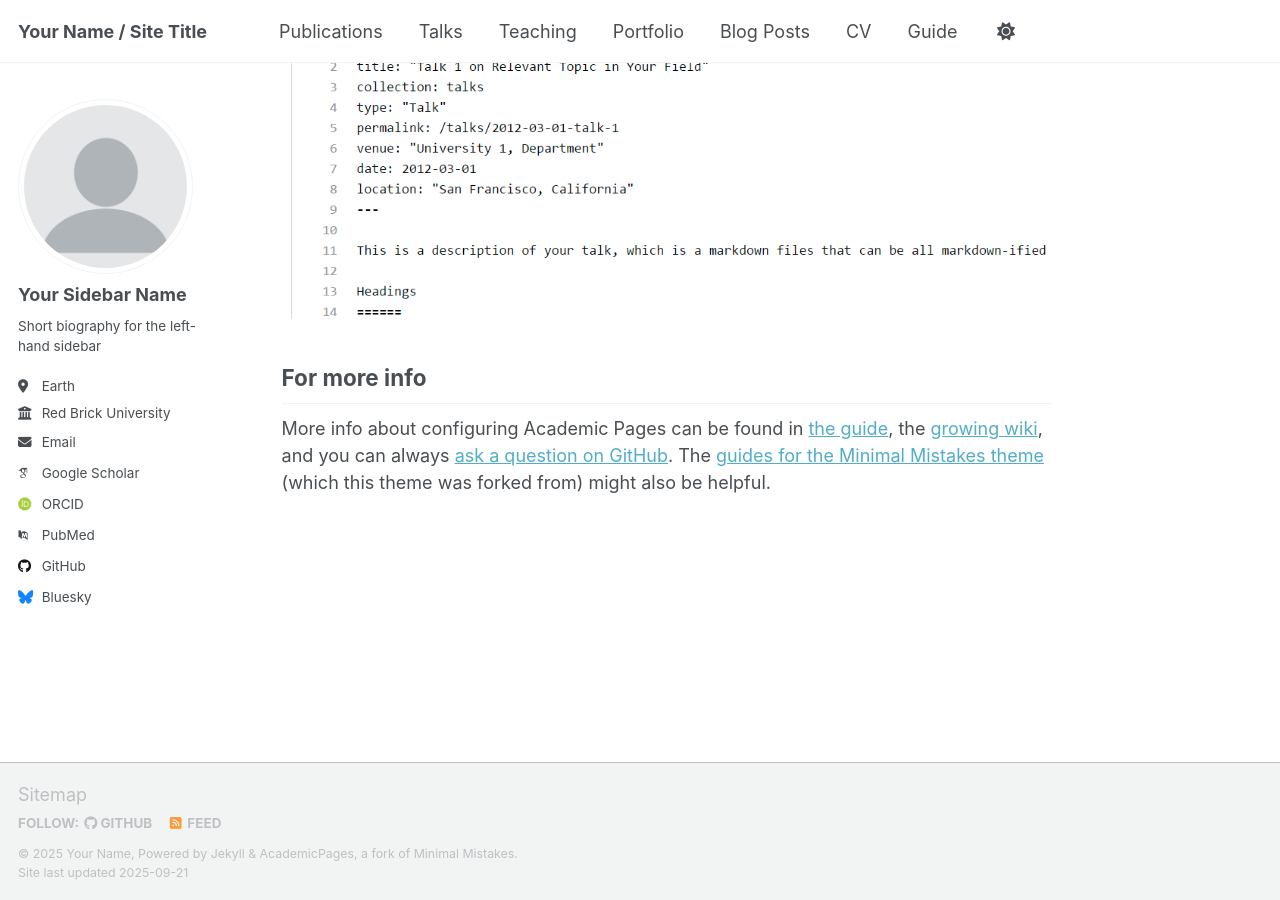
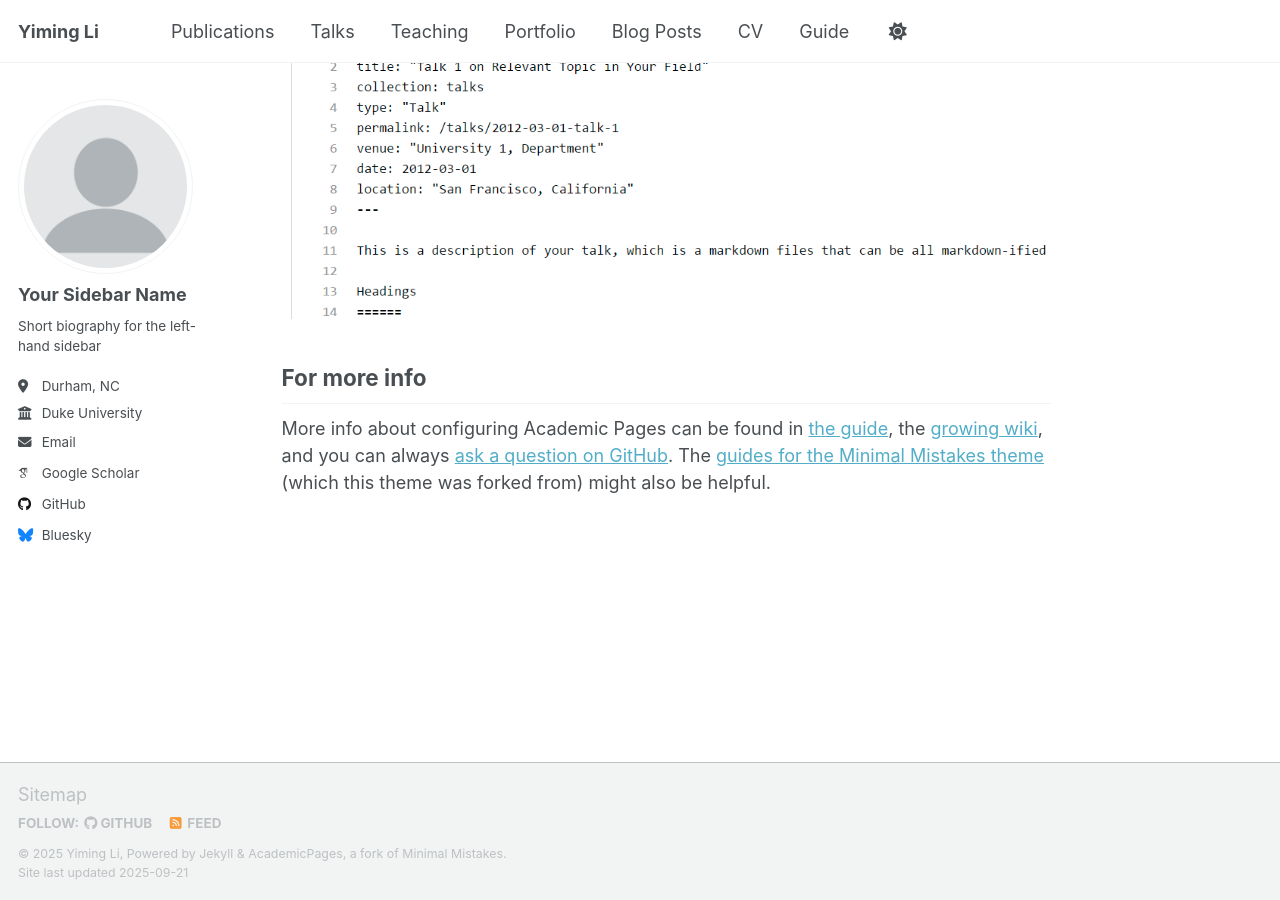
Before and after one commit to dswewww/dswewww.github.io, a Jekyll site: the page built from _pages/about.md, in a window 1280 px wide and 900 px high, scrolled down 2880 px. Built offline with Jekyll 4.4.1, drawn with Linux system fonts in a browser that asks for light colours; some web fonts are replaced; a script that is not in the unit is left out.

Commit message:
Updating Front Page

```diff
--- a/_config.yml
+++ b/_config.yml
@@ -9,11 +9,11 @@
 # Basic Site Settings
 locale                   : "en-US"
 site_theme               : "default" # Currently available options are "default", "air"
-title                    : "Your Name / Site Title"
+title                    : "Yiming Li"
 title_separator          : "-"
-name                     : &name "Your Name"
-description              : &description "Your Name's academic portfolio"   # Update this with a general description of your site, this is the default if not overridden by a page
-url                      : https://academicpages.github.io # The base hostname & protocol for your site e.g. "https://[your GitHub username].github.io",
+name                     : &name "Yiming Li"
+description              : &description "Ph.D. stundent in electrical and computer engineering"   # Update this with a general description of your site, this is the default if not overridden by a page
+url                      : https://yimingli.io # The base hostname & protocol for your site e.g. "https://[your GitHub username].github.io",
                                                            # or if you already have some other page hosted on Github then use "https://[your GitHub username].github.io/[Your Repo Name]"
 baseurl                  : "" # the subpath of your site, e.g. "/blog"
 repository               : "academicpages/academicpages.github.io"
@@ -27,20 +27,20 @@ author:
   name             : "Your Sidebar Name"
   pronouns         : # example: "she/her"
   bio              : "Short biography for the left-hand sidebar"
-  location         : "Earth"
-  employer         : "Red Brick University"
+  location         : "Durham, NC"
+  employer         : "Duke University"
   uri              : # URL
-  email            : "none@example.org"
+  email            : "yl826@duke.edu"
 
   # Academic websites
   academia         : # URL
   arxiv            : # URL - Update with the correct link to your profile
-  googlescholar    : "https://scholar.google.com/citations?user=PS_CX0AAAAAJ"
+  googlescholar    : "https://scholar.google.com/citations?user=m0ptDkYAAAAJ&hl=en"
   inspire-hep      : # URL
   impactstory      : # URL
-  orcid            : "http://orcid.org/yourorcidurl"
+  orcid            : #
   semantic         : # URL
-  pubmed           : "https://www.ncbi.nlm.nih.gov/pubmed/?term=john+snow"
+  pubmed           : #
   researchgate     : # URL
   scopus           : # URL
 
```
